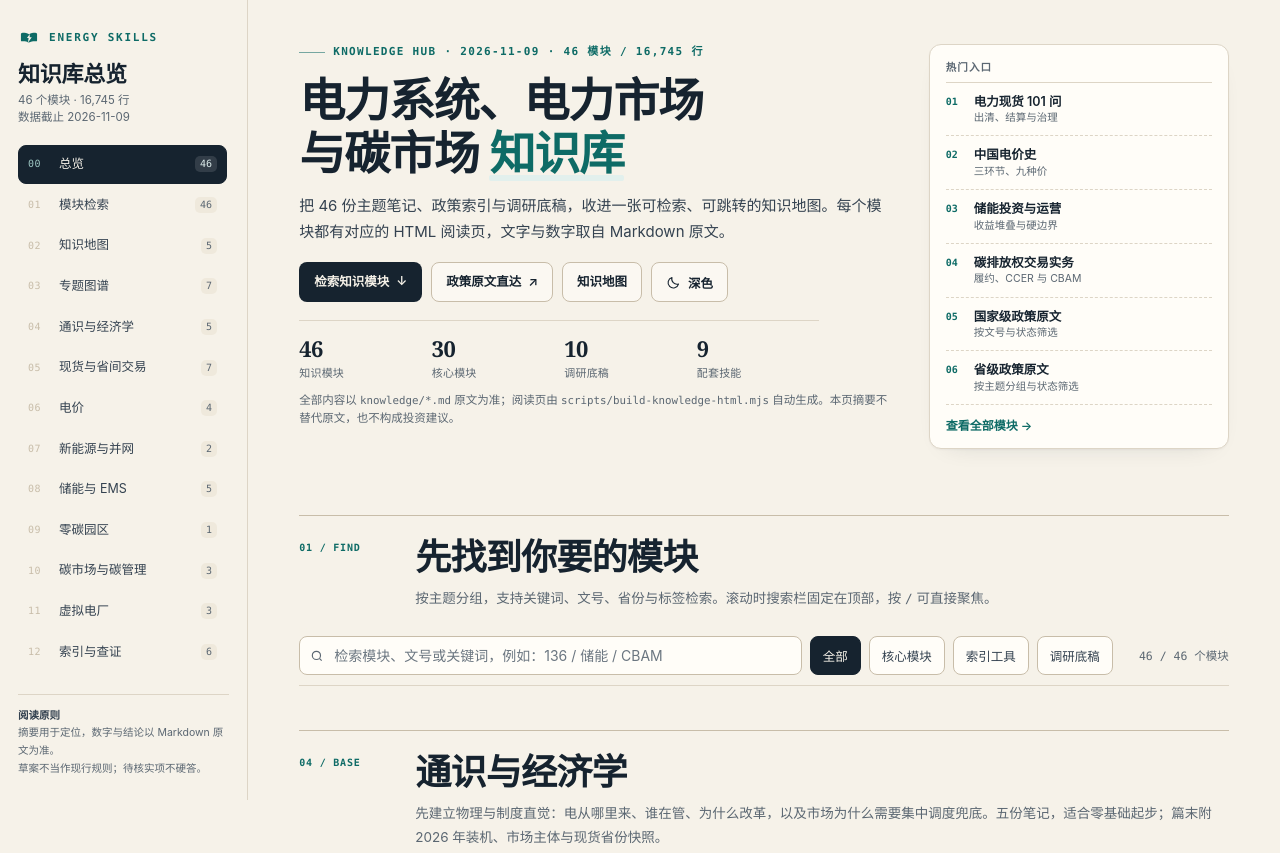
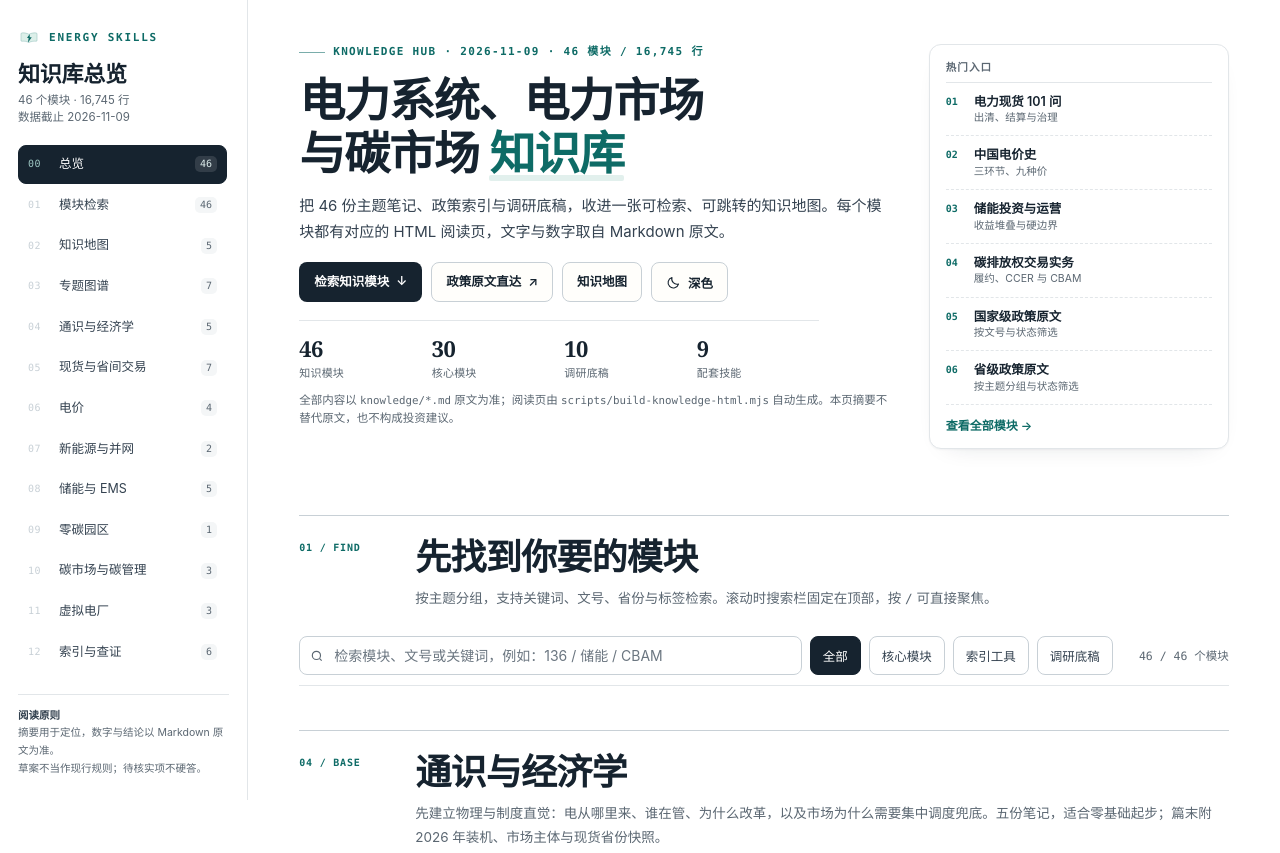
Before and after one commit to Weisg1999/energy-skills, a plain HTML site: page knowledge/index.html in a window 1280 px wide. Shown: the top 853 px of the page. Drawn offline with Linux system fonts and the light colour scheme.

Commit message:
v1.9 维护：标识改双色并换纯白浅色主题
- 双色标识：主标改为书页浅青 #dcefe9 实填 + 3.2 宽、35% 墨绿描边，闪电改实心 #0e6b66；不再用负形挖空。
- 资产收敛：删除 logo-book-dark.svg，assets 回到主标、单色、favicon 三个 SVG；favicon 仍为单色加粗闪电，16px 下更稳。
- 侧栏与 README：首页 22px 侧栏改内联双色图标，不再走 currentColor；中英 README 首屏由 picture 深浅切换改回单张 img（宽 96），目录树同步为 3 个 SVG。
- 浅色主题换白底：--paper/--card 改为 #fff，--paper-2 改为 #f4f6f7，分隔线改中性灰 #e2e6e9/#c8d0d6；固定筛选条、移动端侧栏、滚动遮罩与表格条纹同步去暖，打印配色对齐，深色主题与强调色不变。
- 同步与校验：CHANGELOG 中英与更新清单各补两条记录；46 个模块 / 16,745 行 / 69 个 Markdown 与生成物计数不变，构建、--check、一致性检查通过；首页桌面/移动端与阅读页浅色/深色截图核对。

```diff
--- a/knowledge/assets/knowledge.css
+++ b/knowledge/assets/knowledge.css
@@ -1,15 +1,15 @@
 /* energy-skills 知识库 · 内容页共享样式
-   与 knowledge/index.html 同一套设计语言（纸感底 + 墨色字 + 分类强调色）。 */
+   与 knowledge/index.html 同一套设计语言（白底 + 墨色字 + 分类强调色）。 */
 
 :root{
-  --paper:#f6f2e9;
-  --paper-2:#efe9dc;
-  --card:#fffdf8;
+  --paper:#fff;
+  --paper-2:#f4f6f7;
+  --card:#fff;
   --ink:#16232f;
   --ink-2:#344250;
   --muted:#5b6772;
-  --line:#ddd5c6;
-  --line-strong:#c8bda9;
+  --line:#e2e6e9;
+  --line-strong:#c8d0d6;
   --teal:#0e6b66;
   --teal-2:#138780;
   --teal-soft:#e2f0ed;
@@ -252,7 +252,7 @@ h1.doc-title{
   border-bottom:1px solid var(--line-strong);white-space:nowrap;
 }
 .prose tbody tr:last-child td{border-bottom:0}
-.prose tbody tr:nth-child(even){background:rgba(246,242,233,.5)}
+.prose tbody tr:nth-child(even){background:rgba(22,35,47,.035)}
 .prose tbody tr:hover{background:var(--accent-soft)}
 .prose td code,.prose th code{white-space:nowrap}
 
@@ -490,8 +490,8 @@ h1.doc-title{
 /* 打印 */
 @media print{
   :root,:root[data-theme="dark"]{
-    --paper:#fff;--paper-2:#f6f2e9;--card:#fff;--ink:#16232f;--ink-2:#344250;
-    --muted:#5b6772;--line:#ddd5c6;--line-strong:#c8bda9;color-scheme:light;
+    --paper:#fff;--paper-2:#f4f6f7;--card:#fff;--ink:#16232f;--ink-2:#344250;
+    --muted:#5b6772;--line:#e2e6e9;--line-strong:#c8d0d6;color-scheme:light;
   }
   :root[data-theme="dark"] body[data-cat]{--accent:#16232f;--accent-soft:#f0ece3}
   .topbar,.sidebar,.toc,.toc-mobile,.related,.pager,.to-top,.progress,.scrim,.skip,.policy-bar,.policy-empty{display:none!important}
--- a/knowledge/index.html
+++ b/knowledge/index.html
@@ -12,14 +12,14 @@
 </script>
 <style>
 :root{
-  --paper:#f6f2e9;
-  --paper-2:#efe9dc;
-  --card:#fffdf8;
+  --paper:#fff;
+  --paper-2:#f4f6f7;
+  --card:#fff;
   --ink:#16232f;
   --ink-2:#344250;
   --muted:#5b6772;
-  --line:#ddd5c6;
-  --line-strong:#c8bda9;
+  --line:#e2e6e9;
+  --line-strong:#c8d0d6;
   --teal:#0e6b66;
   --teal-2:#138780;
   --teal-soft:#e2f0ed;
@@ -169,7 +169,7 @@ a.chip:hover{background:var(--teal-soft);border-color:#bcdad6;color:var(--teal);
 
 /* Browse / filter bar */
 .browse{scroll-margin-top:16px}
-.filterbar{position:sticky;top:0;z-index:20;margin:16px 0 0;padding:10px 0;background:rgba(246,242,233,.96);backdrop-filter:blur(8px);border-bottom:1px solid var(--line);display:flex;flex-wrap:wrap;gap:8px;align-items:center}
+.filterbar{position:sticky;top:0;z-index:20;margin:16px 0 0;padding:10px 0;background:rgba(255,255,255,.96);backdrop-filter:blur(8px);border-bottom:1px solid var(--line);display:flex;flex-wrap:wrap;gap:8px;align-items:center}
 .search-wrap{position:relative;flex:1;min-width:220px}
 .search-wrap svg{position:absolute;left:11px;top:50%;transform:translateY(-50%);width:14px;height:14px;color:var(--muted)}
 #search{width:100%;padding:10px 12px 10px 34px;border:1px solid var(--line-strong);border-radius:8px;background:var(--card);font:14px var(--sans);color:var(--ink)}
@@ -355,15 +355,15 @@ footer a{color:var(--muted);text-decoration:underline;text-underline-offset:2px}
 @media (max-width:960px){
   html{scroll-padding-top:120px}
   .shell{grid-template-columns:minmax(0,1fr)}
-  .sidebar{min-width:0;position:sticky;top:0;z-index:40;height:auto;padding:10px 16px;border-right:0;border-bottom:1px solid var(--line);background:rgba(246,242,233,.95);backdrop-filter:blur(10px)}
+  .sidebar{min-width:0;position:sticky;top:0;z-index:40;height:auto;padding:10px 16px;border-right:0;border-bottom:1px solid var(--line);background:rgba(255,255,255,.95);backdrop-filter:blur(10px)}
   .brand{display:flex;align-items:center;justify-content:space-between;gap:12px}
   .brand h2{font-size:17px;margin:0}
   .brand p{display:none}
   .brand-mark{font-size:9.5px;white-space:nowrap}
   .nav-scroll{position:relative;flex:none;margin-top:8px}
   .nav-scroll::before,.nav-scroll::after{content:"";position:absolute;top:0;bottom:3px;width:20px;pointer-events:none;z-index:2;opacity:0;transition:opacity .2s}
-  .nav-scroll::before{left:0;background:linear-gradient(to right,var(--paper),rgba(246,242,233,0))}
-  .nav-scroll::after{right:0;background:linear-gradient(to left,var(--paper),rgba(246,242,233,0))}
+  .nav-scroll::before{left:0;background:linear-gradient(to right,var(--paper),rgba(255,255,255,0))}
+  .nav-scroll::after{right:0;background:linear-gradient(to left,var(--paper),rgba(255,255,255,0))}
   .nav-scroll.can-left::before,.nav-scroll.can-right::after{opacity:1}
   .nav{flex-direction:row;gap:5px;min-width:0;overflow-x:auto;margin-top:0;padding:0 4px 3px;scrollbar-width:none;scroll-snap-type:x proximity}
   .nav::-webkit-scrollbar{display:none}
@@ -456,8 +456,8 @@ footer a{color:var(--muted);text-decoration:underline;text-underline-offset:2px}
 
 @media print{
   :root,:root[data-theme="dark"]{
-    --paper:#fff;--paper-2:#f6f2e9;--card:#fff;--ink:#16232f;--ink-2:#344250;
-    --muted:#5b6772;--line:#ddd5c6;--line-strong:#c8bda9;color-scheme:light;
+    --paper:#fff;--paper-2:#f4f6f7;--card:#fff;--ink:#16232f;--ink-2:#344250;
+    --muted:#5b6772;--line:#e2e6e9;--line-strong:#c8d0d6;color-scheme:light;
   }
   :root[data-theme="dark"] .module-section[data-cat]{--cat:#16232f;--cat-soft:#f0ece3}
   body{background:#fff}
@@ -476,7 +476,7 @@ footer a{color:var(--muted);text-decoration:underline;text-underline-offset:2px}
 <div class="shell">
   <aside class="sidebar" aria-label="知识库目录">
     <a class="brand" href="#top">
-      <div class="brand-mark"><svg viewBox="0 0 120 120" aria-hidden="true"><path fill="currentColor" fill-rule="evenodd" d="M60 45 C48 39 34 36.5 22 37.5 Q16 38 16 43.5 L16 78.5 Q16 84 22 83.2 C34 82 48 84 60 90 C72 84 86 82 98 83.2 Q104 84 104 78.5 L104 43.5 Q104 38 98 37.5 C86 36.5 72 39 60 45 Z M64 43 L49 66 H58 L54 92 L75 62 H64 Z"/></svg><span>Energy Skills</span></div>
+      <div class="brand-mark"><svg viewBox="0 0 120 120" aria-hidden="true"><path fill="#dcefe9" stroke="#0e6b66" stroke-opacity=".35" stroke-width="3.2" stroke-linejoin="round" d="M60 45 C48 39 34 36.5 22 37.5 Q16 38 16 43.5 L16 78.5 Q16 84 22 83.2 C34 82 48 84 60 90 C72 84 86 82 98 83.2 Q104 84 104 78.5 L104 43.5 Q104 38 98 37.5 C86 36.5 72 39 60 45 Z"/><path fill="#0e6b66" d="M64 43 L49 66 H58 L54 92 L75 62 H64 Z"/></svg><span>Energy Skills</span></div>
       <h2>知识库总览</h2>
       <p>46 个模块 · 16,745 行<br>数据截止 2026-11-09</p>
     </a>
```
Also changed, not shown: knowledge/index.template.html (+12 -12 lines), knowledge/assets/logo-book-dark.svg (deleted), knowledge/assets/logo-book.svg, 5 other files.
